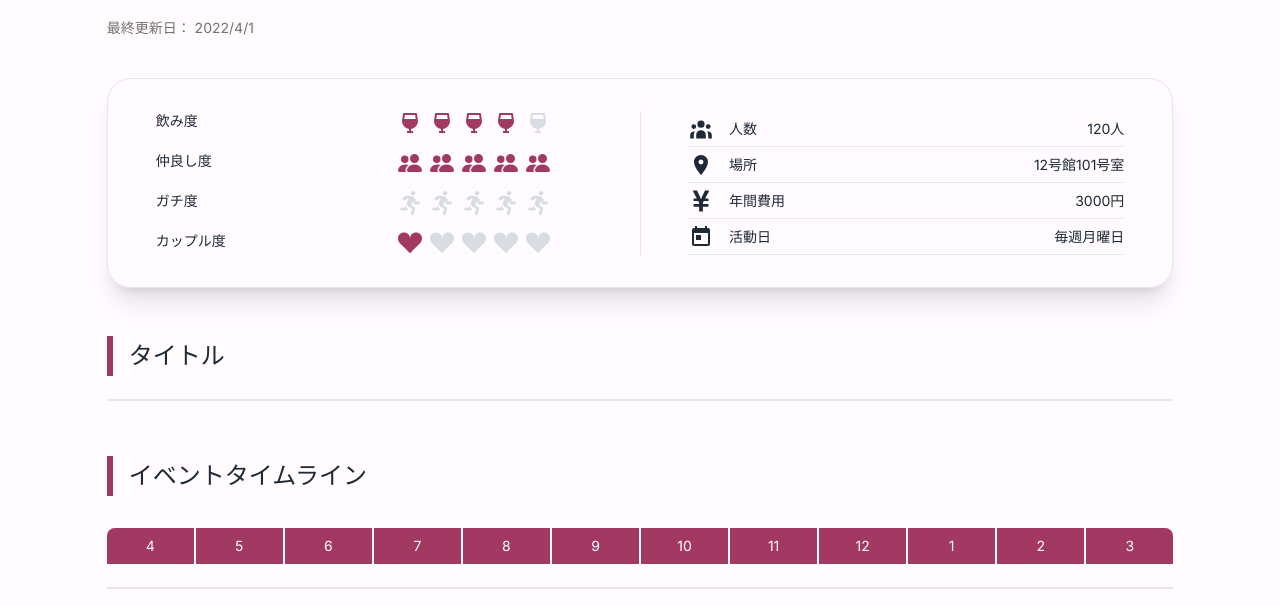
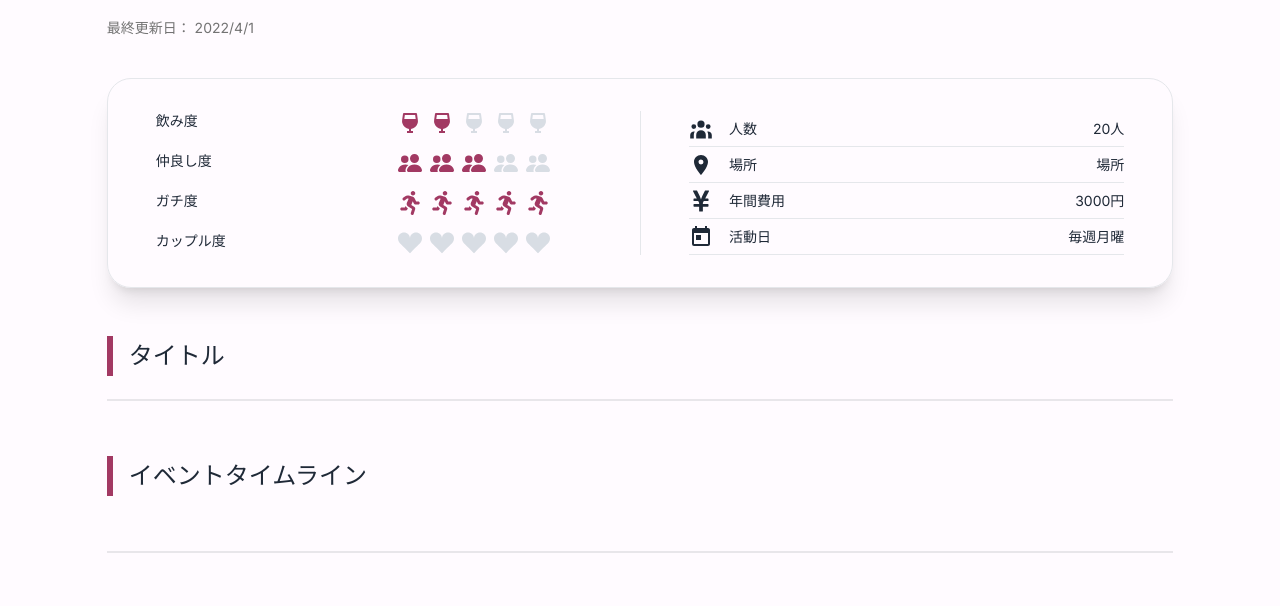
Before and after one commit to raysato/nextjs, a Next.js app: page /circle-intro in a window 1280 px wide. Shown: the part 990-1596 px from the top of the page. Built offline with nearby package versions, Linux system fonts and the light colour scheme.

Commit message:
added introData

```diff
--- a/app/circle-intro/page.tsx
+++ b/app/circle-intro/page.tsx
@@ -8,13 +8,66 @@ import CircleIntroFAQ from "../../components/CircleIntroFAQ"
 
 
 export default function CircleIntro() {
+
+  const introData = {
+    circle: {
+      id: 1,
+      account_id: 1,
+      name: "サークル名",
+      line_url: "lineurl",
+      instagram_url: "instagramurl",
+      twitter_url: "twitterurl",
+      university: "大学名",
+      drinking_power: 2,
+      friends_power: 3,
+      gachi_power: 5,
+      love_power: 0,
+      updatedAt: "2018-10-31 00:23:18.934519",
+      member: 20,
+      place: "場所",
+      annual_cost: 3000,
+      active_day: "毎週月曜",
+      main_content: "",
+      members: [
+        {id: 1, img: "/", name: "サー田長男", explanation: "説明文説明文説明文説明文説明文説明文説明文"},
+        {id: 2, img: "/", name: "副サー長子", explanation: "説明文説明文説明文説明文説明文説明文説明文"},
+        {id: 3, img: "/", name: "モブ1", explanation: "説明文説明文説明文説明文説明文説明文説明文"},
+        {id: 4, img: "/", name: "モブ2", explanation: "説明文説明文説明文説明文説明文説明文説明文"},
+      ],
+      achievement: [
+        {id: 1, imgId: 1, achievement: "説明文説明文説明文説明文説明文説明文説明文"},
+        {id: 2, imgId: 2, achievement: "説明文説明文説明文説明文説明文説明文説明文"},
+        {id: 3, imgId: 3, achievement: "説明文説明文説明文説明文説明文説明文説明文"},
+      ],
+      qa: [
+        {id: 1, question: "質問質問質問質問質問質問質問質問質問", answer: "回答回答回答回答回答回答回答回答回答回答回答回答回答回答回答回答回答"},
+        {id: 2, question: "質問質問質問質問質問質問質問質問質問", answer: "回答回答回答回答回答回答回答回答回答回答回答回答回答回答回答回答回答"},
+        {id: 3, question: "質問質問質問質問質問質問質問質問質問", answer: "回答回答回答回答回答回答回答回答回答回答回答回答回答回答回答回答回答"},
+      ],
+      main_image: {},
+      content_image: {},
+      member_image: {},
+    }
+  }
+
     return (
       <>
         <MainVisual
           visualTheme={themes.visualTop}
         />
         <div className="w-10/12 mx-auto">
-            <CircleIntroContent />
+            <CircleIntroContent
+              circleName={introData.circle.name}
+              drinkingPower={introData.circle.drinking_power}
+              friendsPower={introData.circle.friends_power}
+              gachiPower={introData.circle.gachi_power}
+              lovePower={introData.circle.love_power}
+              member={introData.circle.member}
+              place={introData.circle.place}
+              annualCost={introData.circle.annual_cost}
+              activeDay={introData.circle.active_day}
+
+            />
             <CircleSubTitle
                 circleSubtitle="タイトル"
             />
@@ -30,21 +83,27 @@ export default function CircleIntro() {
                 circleSubtitle="メンバー紹介"
             />
             <div className="mt-8">
-              <CircleIntroMember />
+              <CircleIntroMember
+              members={introData.circle.members}
+              />
             </div>
             <div className="divider"></div>
             <CircleSubTitle
                 circleSubtitle="実績"
             />
             <div className="mt-8">
-              <CircleIntroAchievements />
+              <CircleIntroAchievements
+              achievement={introData.circle.achievement}
+              />
             </div>
             <div className="divider"></div>
             <CircleSubTitle
                 circleSubtitle="よくある質問"
             />
             <div className="mt-8">
-              <CircleIntroFAQ/>
+              <CircleIntroFAQ
+              qa={introData.circle.qa}
+              />
             </div>
         </div>
 
--- a/components/CircleForm.tsx
+++ b/components/CircleForm.tsx
@@ -4,6 +4,7 @@ import CircleSubTitle from "./CircleSubtitle"
 import CircleTextInput from "./CircleTextInput"
 import CircleSelectInput from "./CircleSelectInput"
 import CircleTimelineTest from "./CircleTimelineTest"
+import CircleTimeline from "./CircleTimeline"
 import CircleMember from "./CircleMember"
 import CircleAchievements from "./CircleAchievements"
 import CircleFAQ from "./CircleFAQ"
--- a/components/CircleIntroContent.tsx
+++ b/components/CircleIntroContent.tsx
@@ -1,15 +1,24 @@
 import CircleIntroInfo from "./CircleIntroInfo"
 import CircleTitle from "./CircleTitle"
 
-export default function CircleIntroContent() {
+export default function CircleIntroContent({circleName, drinkingPower, friendsPower, gachiPower, lovePower, member, place, annualCost, activeDay}) {
 
     return (
         <div className="">
             <CircleTitle
-            circleTitle="サークル名"
+            circleTitle={circleName}
             />
             <div className="text-Neutral-500 mt-4">最終更新日： <span>2022/4/1</span></div>
-            <CircleIntroInfo/>
+            <CircleIntroInfo
+            drinkingPower={drinkingPower}
+            friendsPower={friendsPower}
+            gachiPower={gachiPower}
+            lovePower={lovePower}
+            member={member}
+            place={place}
+            annualCost={annualCost}
+            activeDay={activeDay}
+            />
         </div>
     )
   }
--- a/components/CircleIntroInfo.tsx
+++ b/components/CircleIntroInfo.tsx
@@ -7,18 +7,7 @@ import { MdPlace } from "react-icons/md"
 import { FaYenSign } from "react-icons/fa"
 import { MdToday } from "react-icons/md"
 
-export default function CircleIntroInfo() {
-
-    const CircleParameter: CircleParameterType[] = [
-        {value: "飲み度", margin: "", enabledIcon: <BiSolidWine className="enabled-icon-style" />, disabledIcon: <BiSolidWine className="disabled-icon-style" />, rate: 4, id: 1},
-        {value: "仲良し度", margin: "mt-4", enabledIcon: <BsPeopleFill className="enabled-icon-style" />, disabledIcon: <BsPeopleFill className="disabled-icon-style" />, rate: 5, id: 2},
-        {value: "ガチ度", margin: "mt-4", enabledIcon: <FaRunning className="enabled-icon-style" />, disabledIcon: <FaRunning className="disabled-icon-style" />, rate: 0, id: 3},
-        {value: "カップル度", margin: "mt-4", enabledIcon: <BsSuitHeartFill className="enabled-icon-style" />, disabledIcon: <BsSuitHeartFill className="disabled-icon-style" />, rate: 1, id: 4},
-    ]
-
-    interface CircleParameterType {
-        value: string, margin: string, enabledIcon: JSX.Element, disabledIcon: JSX.Element, rate: number, id: number
-    }
+export default function CircleIntroInfo({drinkingPower, friendsPower, gachiPower, lovePower, member, place, annualCost, activeDay}) {
 
     const CircleInfo: CircleInformationType[] = [
         {icon: <HiUserGroup className="text-2xl"/>, name:"人数", value: "120人", id: 1},
@@ -34,25 +23,57 @@ export default function CircleIntroInfo() {
     return (
         <div className="px-12 py-8 shadow-xl rounded-3xl border grid grid-cols-2 mt-10">
             <div className="">
-                {CircleParameter.map((item) => (
-                    <div className={`grid grid-cols-2 ${item.margin}`} key={item.id}>
-                        <p>{item.value}</p>
-                        <div className="flex">
-                            {[...Array(item.rate)].map(() => (item.enabledIcon))}
-                            {[...Array(5 - item.rate)].map(() => (item.disabledIcon))}
-                        </div>
+                <div className="grid grid-cols-2" >
+                    <p>飲み度</p>
+                    <div className="flex">
+                        {[...Array(drinkingPower)].map(() => (<BiSolidWine className="enabled-icon-style" />))}
+                        {[...Array(5 - drinkingPower)].map(() => (<BiSolidWine className="disabled-icon-style" />))}
                     </div>
-                ))}
+                </div>
+                <div className="grid grid-cols-2 mt-4" >
+                    <p>仲良し度</p>
+                    <div className="flex">
+                        {[...Array(friendsPower)].map(() => (<BsPeopleFill className="enabled-icon-style" />))}
+                        {[...Array(5 - friendsPower)].map(() => (<BsPeopleFill className="disabled-icon-style" />))}
+                    </div>
+                </div>
+                <div className="grid grid-cols-2 mt-4" >
+                    <p>ガチ度</p>
+                    <div className="flex">
+                        {[...Array(gachiPower)].map(() => (<FaRunning className="enabled-icon-style" />))}
+                        {[...Array(5 - gachiPower)].map(() => (<FaRunning className="disabled-icon-style" />))}
+                    </div>
+                </div>
+                <div className="grid grid-cols-2 mt-4" >
+                    <p>カップル度</p>
+                    <div className="flex">
+                        {[...Array(lovePower)].map(() => (<BsSuitHeartFill className="enabled-icon-style" />))}
+                        {[...Array(5 - lovePower)].map(() => (<BsSuitHeartFill className="disabled-icon-style" />))}
+                    </div>
+                </div>
             </div>
             <div className="border-l">
                 <div className="grid grid-rows-4 h-full ml-12">
-                    {CircleInfo.map((item) => (
-                        <div className="border-b flex items-center" key={item.id}>
-                            <div className="flex items-center">{item.icon}<p className="ml-4">{item.name}</p>
+                        <div className="border-b flex items-center">
+                            <div className="flex items-center"><HiUserGroup className="text-2xl"/><p className="ml-4">人数</p>
                             </div>
-                            <p className="ml-auto">{item.value}</p>
+                            <p className="ml-auto">{member}<span>人</span></p>
                         </div>
-                    ))}
+                        <div className="border-b flex items-center">
+                            <div className="flex items-center"><MdPlace className="text-2xl"/><p className="ml-4">場所</p>
+                            </div>
+                            <p className="ml-auto">{place}</p>
+                        </div>
+                        <div className="border-b flex items-center">
+                            <div className="flex items-center"><FaYenSign className="text-2xl"/><p className="ml-4">年間費用</p>
+                            </div>
+                            <p className="ml-auto">{annualCost}<span>円</span></p>
+                        </div>
+                        <div className="border-b flex items-center">
+                            <div className="flex items-center"><MdToday className="text-2xl"/><p className="ml-4">活動日</p>
+                            </div>
+                            <p className="ml-auto">{activeDay}</p>
+                        </div>
                 </div>
             </div>
         </div>
--- a/components/CircleIntroTimeline.tsx
+++ b/components/CircleIntroTimeline.tsx
@@ -1,14 +1,14 @@
 "use client";
-import { timelineBar } from "./CircleTimelineTest"
+// import { timelineBar } from "./CircleTimelineTest"
 
 export default function CircleIntroTimeline() {
 
     return (
         <div className="">
             <div className="grid grid-cols-12 gap-0.5 text-white">
-                {timelineBar.map((value, index) =>(
+                {/* {timelineBar.map((value, index) =>(
                      <div className={`bg-primary p-2 text-center ${index === 0 ? "rounded-tl-lg" : index === 11 ? "rounded-tr-lg" : ""}`} key={index}>{value}</div>
-                ))}
+                ))} */}
             </div>
         </div>
     )
--- a/components/CircleTimelineTest.tsx
+++ b/components/CircleTimelineTest.tsx
@@ -1,8 +1,6 @@
 "use client";
 import { useState, useRef } from "react"
 import { AiOutlinePlus } from "react-icons/ai"
-
-export const timelineBar: string[] = ["4", "5", "6", "7" , "8", "9", "10", "11", "12", "1", "2", "3"]
 
 export default function CircleTimelineTest() {
 
@@ -74,11 +72,9 @@ export default function CircleTimelineTest() {
 
     return (
       <div className="">
-            <div className="grid grid-cols-12 gap-0.5 text-white">
-                {timelineBar.map((value, index) =>(
-                     <div className={`bg-primary p-2 text-center ${index === 0 ? "rounded-tl-lg" : index === 11 ? "rounded-tr-lg" : ""}`} key={index}>{value}</div>
-                ))}
-            </div>
+
+
+
             <div className="mt-4 grid grid-cols-12">
                 {addEvent.map(({value, start, end}, index) => (
                     <div className={`${start} ${end} row-start-${String(index + 1)}`} key={index}>
```
Also changed, not shown: components/CircleIntroAchievements.tsx (+2 -12 lines), components/CircleIntroFAQ.tsx (+3 -5 lines), components/CircleIntroMember.tsx (+2 -13 lines), components/CircleTimeline.tsx (+50 -36 lines), components/Editor.tsx (+9 -0 lines).
